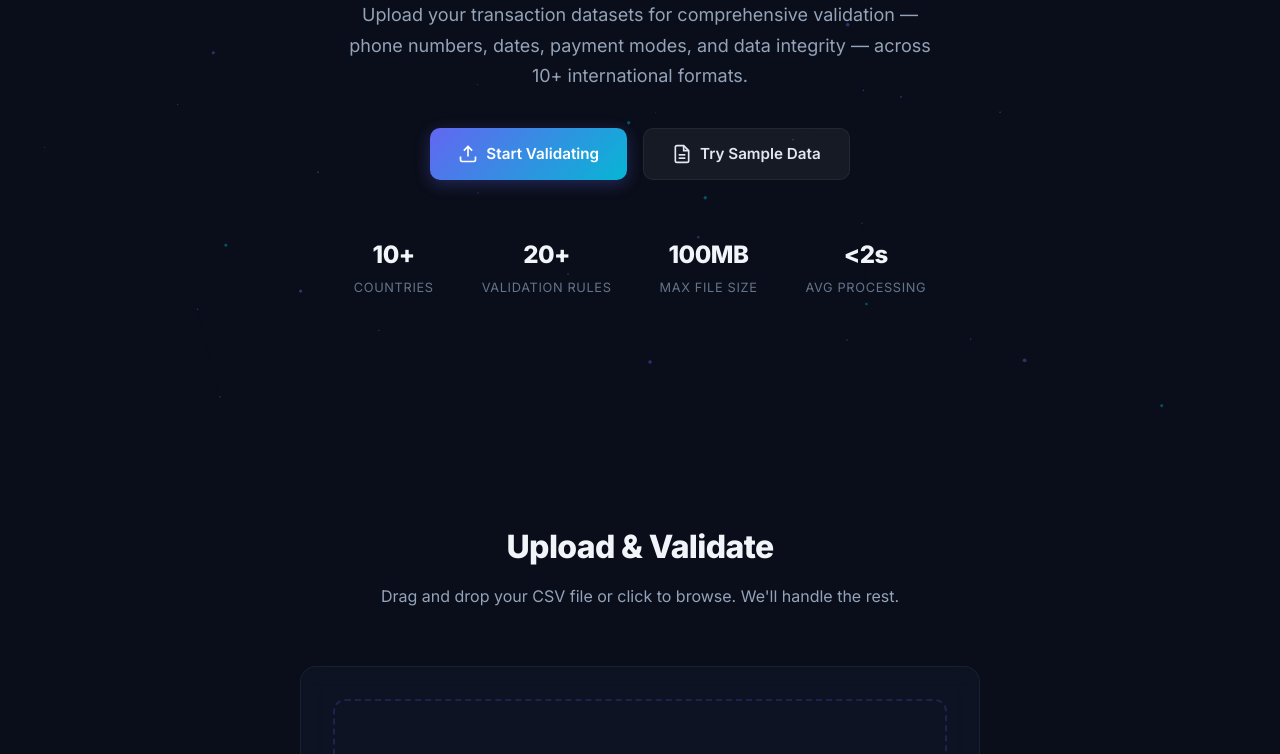
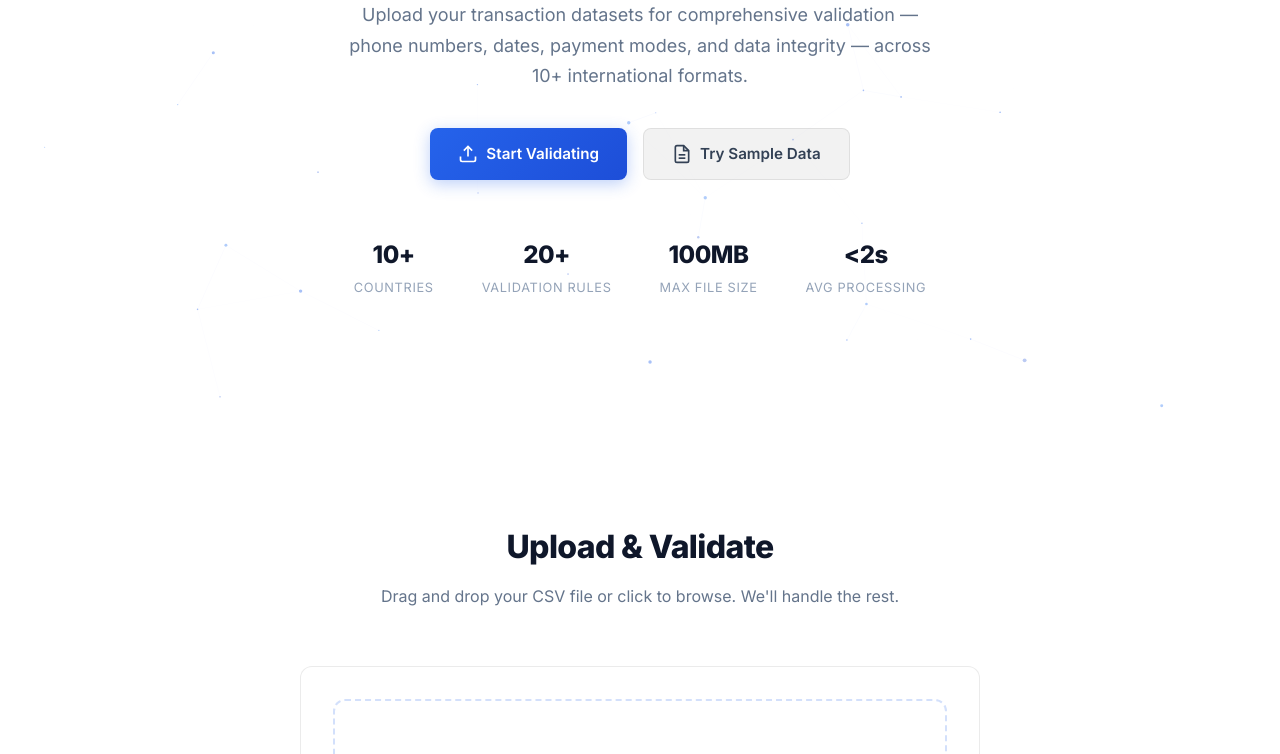
Before and after one commit to SuchithaKakumani/xeno, a website: page public/index.html in a window 1280 px wide. Shown: the part 379-1133 px from the top of the page. Drawn offline with Linux system fonts and the light colour scheme; no server answers.

Commit message:
style: update UI to professional light theme; docs: remove MIT license

```diff
--- a/public/css/styles.css
+++ b/public/css/styles.css
@@ -4,34 +4,34 @@
 
 /* ── CSS Custom Properties ─────────────────────────────────────── */
 :root {
-  /* Colors */
-  --bg-primary: #0a0e1a;
-  --bg-secondary: #0f1629;
-  --bg-tertiary: #141b2d;
-  --bg-card: rgba(15, 22, 41, 0.7);
-  --bg-card-hover: rgba(20, 27, 45, 0.85);
-  --bg-glass: rgba(255, 255, 255, 0.03);
-  --bg-glass-border: rgba(255, 255, 255, 0.06);
+  /* Colors - Professional Corporate Light */
+  --bg-primary: #ffffff;
+  --bg-secondary: #f8fafc;
+  --bg-tertiary: #f1f5f9;
+  --bg-card: #ffffff;
+  --bg-card-hover: #f8fafc;
+  --bg-glass: rgba(0, 0, 0, 0.9);
+  --bg-glass-border: rgba(0, 0, 0, 0.08);
 
-  --text-primary: #e2e8f0;
-  --text-secondary: #94a3b8;
-  --text-muted: #64748b;
-  --text-heading: #f1f5f9;
+  --text-primary: #334155;
+  --text-secondary: #64748b;
+  --text-muted: #94a3b8;
+  --text-heading: #0f172a;
 
-  --accent-primary: #6366f1;
-  --accent-primary-light: #818cf8;
-  --accent-secondary: #06b6d4;
-  --accent-gradient: linear-gradient(135deg, #6366f1 0%, #06b6d4 100%);
-  --accent-gradient-hover: linear-gradient(135deg, #818cf8 0%, #22d3ee 100%);
+  --accent-primary: #2563eb;
+  --accent-primary-light: #3b82f6;
+  --accent-secondary: #1d4ed8;
+  --accent-gradient: linear-gradient(135deg, #2563eb 0%, #1d4ed8 100%);
+  --accent-gradient-hover: linear-gradient(135deg, #3b82f6 0%, #2563eb 100%);
 
-  --success: #10b981;
-  --success-bg: rgba(16, 185, 129, 0.1);
-  --error: #ef4444;
-  --error-bg: rgba(239, 68, 68, 0.1);
-  --warning: #f59e0b;
-  --warning-bg: rgba(245, 158, 11, 0.1);
-  --info: #3b82f6;
-  --info-bg: rgba(59, 130, 246, 0.1);
+  --success: #059669;
+  --success-bg: rgba(5, 150, 105, 0.1);
+  --error: #dc2626;
+  --error-bg: rgba(220, 38, 38, 0.1);
+  --warning: #d97706;
+  --warning-bg: rgba(217, 119, 6, 0.1);
+  --info: #0284c7;
+  --info-bg: rgba(2, 132, 199, 0.1);
 
   /* Typography */
   --font-family: 'Inter', -apple-system, BlinkMacSystemFont, 'Segoe UI', sans-serif;
@@ -40,15 +40,15 @@
   /* Spacing */
   --section-padding: 100px 0;
   --container-width: 1200px;
-  --card-radius: 16px;
-  --card-radius-sm: 10px;
+  --card-radius: 12px;
+  --card-radius-sm: 8px;
   --card-padding: 32px;
 
   /* Shadows */
-  --shadow-sm: 0 1px 2px rgba(0,0,0,0.3);
-  --shadow-md: 0 4px 16px rgba(0,0,0,0.3);
-  --shadow-lg: 0 8px 32px rgba(0,0,0,0.4);
-  --shadow-glow: 0 0 40px rgba(99, 102, 241, 0.15);
+  --shadow-sm: 0 1px 2px rgba(0,0,0,0.05);
+  --shadow-md: 0 4px 16px rgba(0,0,0,0.06);
+  --shadow-lg: 0 8px 32px rgba(0,0,0,0.08);
+  --shadow-glow: 0 0 40px rgba(37, 99, 235, 0.15);
 
   /* Transitions */
   --transition-fast: 0.15s ease;
@@ -111,7 +111,7 @@ a:hover {
   left: 0;
   right: 0;
   z-index: 100;
-  background: rgba(10, 14, 26, 0.85);
+  background: rgba(255, 255, 255, 0.85);
   backdrop-filter: blur(20px);
   -webkit-backdrop-filter: blur(20px);
   border-bottom: 1px solid var(--bg-glass-border);
@@ -201,35 +201,35 @@ a:hover {
 .btn-primary {
   background: var(--accent-gradient);
   color: #fff;
-  box-shadow: 0 4px 16px rgba(99, 102, 241, 0.3);
+  box-shadow: 0 4px 16px rgba(37, 99, 235, 0.3);
 }
 
 .btn-primary:hover {
   background: var(--accent-gradient-hover);
-  box-shadow: 0 6px 24px rgba(99, 102, 241, 0.4);
+  box-shadow: 0 6px 24px rgba(37, 99, 235, 0.4);
   transform: translateY(-1px);
 }
 
 .btn-outline {
   background: transparent;
   color: var(--accent-primary-light);
-  border: 1px solid rgba(99, 102, 241, 0.3);
+  border: 1px solid rgba(37, 99, 235, 0.3);
 }
 
 .btn-outline:hover {
-  background: rgba(99, 102, 241, 0.1);
+  background: rgba(37, 99, 235, 0.1);
   border-color: var(--accent-primary-light);
 }
 
 .btn-ghost {
-  background: rgba(255, 255, 255, 0.05);
+  background: rgba(0, 0, 0, 0.05);
   color: var(--text-primary);
   border: 1px solid var(--bg-glass-border);
 }
 
 .btn-ghost:hover {
-  background: rgba(255, 255, 255, 0.08);
-  border-color: rgba(255, 255, 255, 0.12);
+  background: rgba(0, 0, 0, 0.08);
+  border-color: rgba(0, 0, 0, 0.12);
 }
 
 .btn-icon {
@@ -265,7 +265,7 @@ a:hover {
 }
 
 .glass-card:hover {
-  border-color: rgba(255, 255, 255, 0.1);
+  border-color: rgba(0, 0, 0, 0.1);
 }
 
 /* ── Hero ──────────────────────────────────────────────────────── */
@@ -291,8 +291,8 @@ a:hover {
   text-transform: uppercase;
   letter-spacing: 0.1em;
   color: var(--accent-primary-light);
-  background: rgba(99, 102, 241, 0.1);
-  border: 1px solid rgba(99, 102, 241, 0.2);
+  background: rgba(37, 99, 235, 0.1);
+  border: 1px solid rgba(37, 99, 235, 0.2);
   padding: 6px 16px;
   border-radius: 100px;
   margin-bottom: 24px;
@@ -400,7 +400,7 @@ a:hover {
   align-items: center;
   justify-content: center;
   padding: 56px 32px;
-  border: 2px dashed rgba(99, 102, 241, 0.2);
+  border: 2px dashed rgba(37, 99, 235, 0.2);
   border-radius: 12px;
   cursor: pointer;
   transition: all var(--transition);
@@ -410,7 +410,7 @@ a:hover {
 .upload-zone:hover,
 .upload-zone.drag-over {
   border-color: var(--accent-primary);
-  background: rgba(99, 102, 241, 0.04);
+  background: rgba(37, 99, 235, 0.04);
 }
 
 .upload-zone.drag-over {
@@ -442,8 +442,8 @@ a:hover {
   align-items: center;
   gap: 14px;
   padding: 16px 20px;
-  background: rgba(99, 102, 241, 0.06);
-  border: 1px solid rgba(99, 102, 241, 0.15);
+  background: rgba(37, 99, 235, 0.06);
+  border: 1px solid rgba(37, 99, 235, 0.15);
   border-radius: var(--card-radius-sm);
   margin-top: 16px;
 }
@@ -580,7 +580,7 @@ a:hover {
   margin-bottom: 14px;
 }
 
-.total-icon { background: rgba(99, 102, 241, 0.1); color: var(--accent-primary-light); }
+.total-icon { background: rgba(37, 99, 235, 0.1); color: var(--accent-primary-light); }
 .valid-icon { background: var(--success-bg); color: var(--success); }
 .error-icon { background: var(--error-bg); color: var(--error); }
 .warning-icon { background: var(--warning-bg); color: var(--warning); }
@@ -797,13 +797,13 @@ a:hover {
 
 .issues-table td {
   padding: 10px 16px;
-  border-bottom: 1px solid rgba(255, 255, 255, 0.03);
+  border-bottom: 1px solid rgba(0, 0, 0, 0.03);
   color: var(--text-secondary);
   vertical-align: top;
 }
 
 .issues-table tr:hover td {
-  background: rgba(255, 255, 255, 0.02);
+  background: rgba(0, 0, 0, 0.02);
 }
 
 .issues-table tr:last-child td {
@@ -874,8 +874,8 @@ a:hover {
 }
 
 .download-item:hover {
-  background: rgba(99, 102, 241, 0.06);
-  border-color: rgba(99, 102, 241, 0.2);
+  background: rgba(37, 99, 235, 0.06);
+  border-color: rgba(37, 99, 235, 0.2);
   transform: translateY(-1px);
   color: var(--text-primary);
 }
@@ -891,7 +891,7 @@ a:hover {
 }
 
 .download-icon.csv-icon { background: rgba(16, 185, 129, 0.1); color: var(--success); }
-.download-icon.zip-icon { background: rgba(99, 102, 241, 0.1); color: var(--accent-primary-light); }
+.download-icon.zip-icon { background: rgba(37, 99, 235, 0.1); color: var(--accent-primary-light); }
 .download-icon.json-icon { background: rgba(245, 158, 11, 0.1); color: var(--warning); }
 
 .download-info {
@@ -929,7 +929,7 @@ a:hover {
 .feature-card:hover {
   transform: translateY(-4px);
   box-shadow: var(--shadow-glow);
-  border-color: rgba(99, 102, 241, 0.2);
+  border-color: rgba(37, 99, 235, 0.2);
 }
 
 .feature-icon {
@@ -939,7 +939,7 @@ a:hover {
   width: 52px;
   height: 52px;
   border-radius: 12px;
-  background: rgba(99, 102, 241, 0.08);
+  background: rgba(37, 99, 235, 0.08);
   color: var(--accent-primary-light);
   margin-bottom: 18px;
 }
@@ -976,7 +976,7 @@ a:hover {
 }
 
 .country-card:hover {
-  border-color: rgba(99, 102, 241, 0.2);
+  border-color: rgba(37, 99, 235, 0.2);
   background: var(--bg-card-hover);
 }
 
@@ -1143,4 +1143,4 @@ a:hover {
 ::-webkit-scrollbar { width: 6px; height: 6px; }
 ::-webkit-scrollbar-track { background: transparent; }
 ::-webkit-scrollbar-thumb { background: var(--bg-glass-border); border-radius: 100px; }
-::-webkit-scrollbar-thumb:hover { background: rgba(255, 255, 255, 0.12); }
+::-webkit-scrollbar-thumb:hover { background: rgba(0, 0, 0, 0.12); }
--- a/public/js/particles.js
+++ b/public/js/particles.js
@@ -18,7 +18,7 @@
     speed: 0.3,
     connectionDistance: 150,
     connectionOpacity: 0.06,
-    colors: ['rgba(99, 102, 241, 0.4)', 'rgba(6, 182, 212, 0.4)', 'rgba(129, 140, 248, 0.3)'],
+    colors: ['rgba(37, 99, 235, 0.4)', 'rgba(59, 130, 246, 0.4)', 'rgba(29, 78, 216, 0.3)'],
   };
 
   function resize() {
@@ -73,7 +73,7 @@
           ctx.beginPath();
           ctx.moveTo(particles[i].x, particles[i].y);
           ctx.lineTo(particles[j].x, particles[j].y);
-          ctx.strokeStyle = `rgba(99, 102, 241, ${opacity})`;
+          ctx.strokeStyle = `rgba(37, 99, 235, ${opacity})`;
           ctx.lineWidth = 0.5;
           ctx.stroke();
         }
```
Also changed, not shown: README.md.
